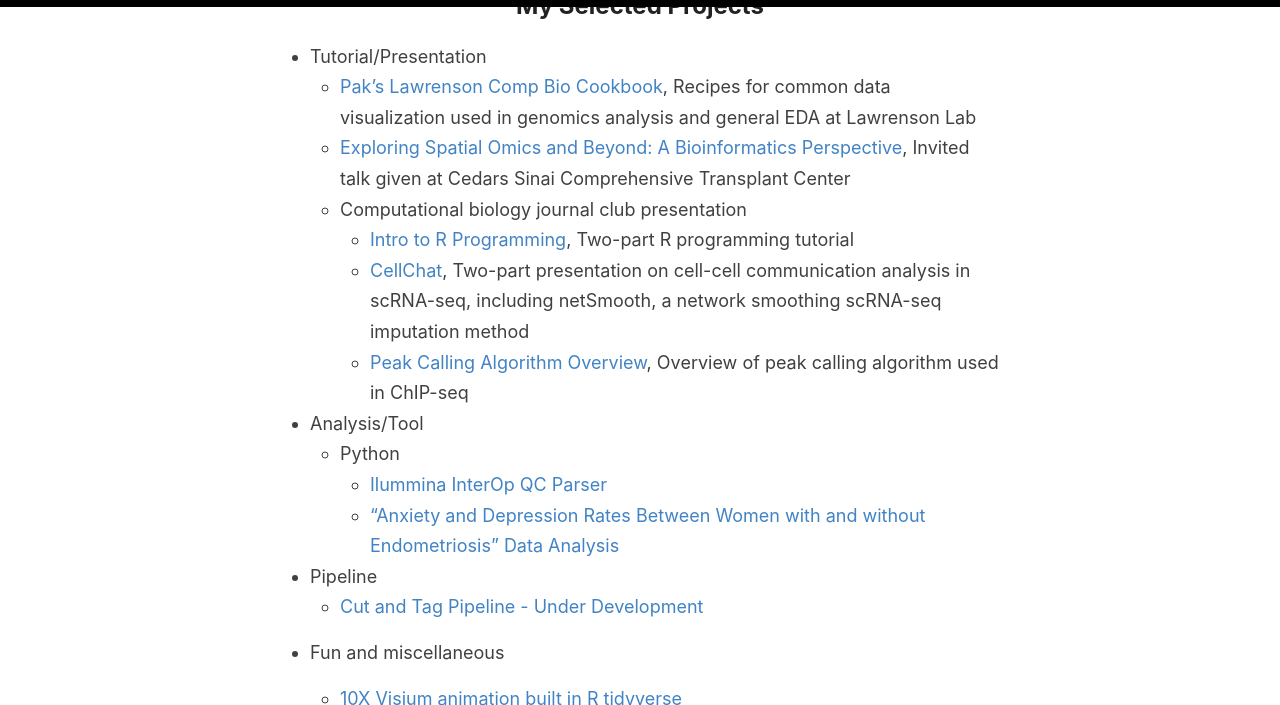
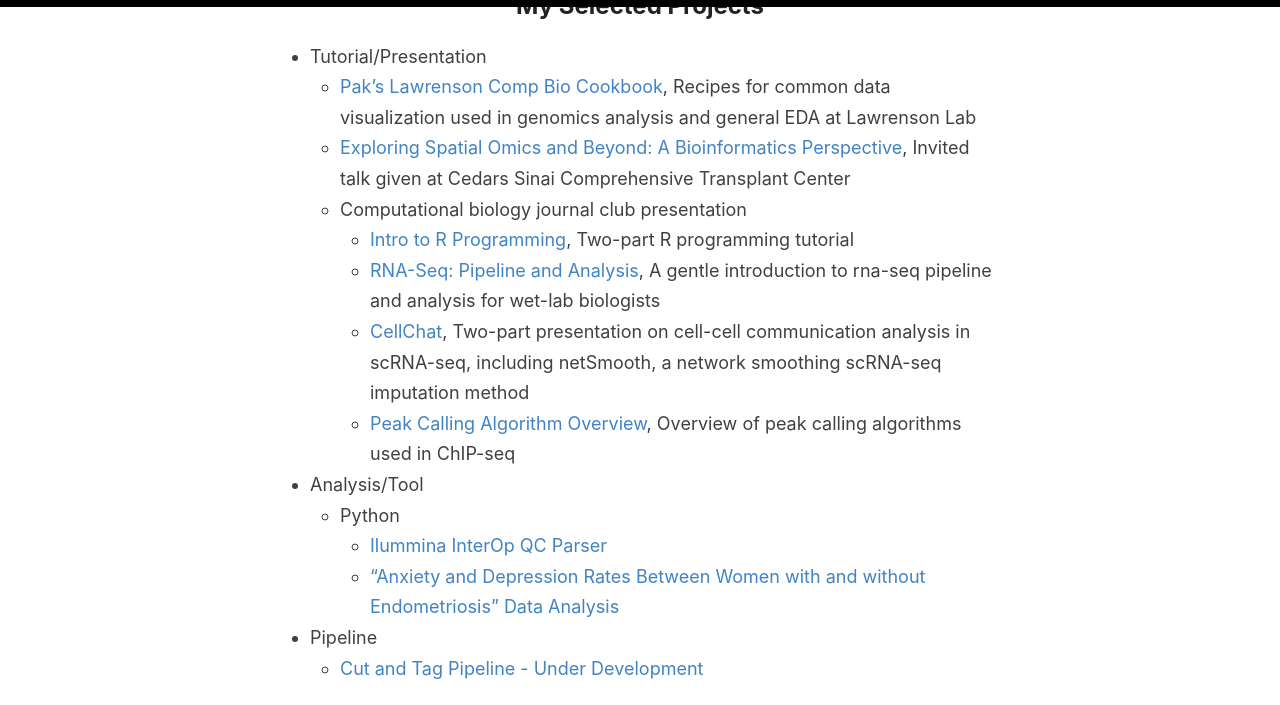
Before and after one commit to sfpacman/sfpacman.github.io, a Jekyll site: the page built from _pages/about.md, in a window 1280 px wide and 900 px high, scrolled down 887 px, cut to the strip 0-705 px from the top of the window. Built offline with Jekyll 4.4.1, drawn with Linux system fonts in a browser that asks for light colours.

Commit message:
Update about.md

```diff
--- a/_pages/about.md
+++ b/_pages/about.md
@@ -19,8 +19,9 @@
     * [Exploring Spatial Omics and Beyond: A Bioinformatics Perspective](https://docs.google.com/presentation/d/1Lrdtfe8LcJMTi5DYDDfZGdRTv12Z40kNeoz-GXbVqug/edit?usp=sharing), Invited talk given at Cedars Sinai Comprehensive Transplant Center
     * Computational biology journal club presentation
        *  [Intro to R Programming](https://docs.google.com/presentation/d/19Sekhw5X48jLWXTV9sTCflv2kdV79bQ_fonKEPgMTS0/edit?usp=sharing), Two-part R programming tutorial
+       *  [RNA-Seq: Pipeline and Analysis](https://docs.google.com/presentation/d/1w8y3EGrJ_sp04AAkLgU9DgV2QZicSxfV_F5OZQThmkE/edit?usp=sharing), A gentle introduction to rna-seq pipeline and analysis for wet-lab biologists
        *  [CellChat](https://docs.google.com/presentation/d/1GW3dPAI7_sJjNF_gFELZH1Mu8n8gzqubsLFBjvhTTgc/edit?usp=sharing), Two-part presentation on cell-cell communication analysis in scRNA-seq, including netSmooth, a network smoothing scRNA-seq imputation method
-       *  [Peak Calling Algorithm Overview](https://docs.google.com/presentation/d/1MLnAVGTbLU-JyNgL8usEKhJtIthXskJwW8tO4MyFmPc/edit?usp=sharing), Overview of peak calling algorithm used in ChIP-seq
+       *  [Peak Calling Algorithm Overview](https://docs.google.com/presentation/d/1MLnAVGTbLU-JyNgL8usEKhJtIthXskJwW8tO4MyFmPc/edit?usp=sharing), Overview of peak calling algorithms used in ChIP-seq
 * Analysis/Tool
   * Python
     *  [Ilummina InterOp QC Parser](https://github.com/sfpacman/Read_InterOp_illumina)
```
